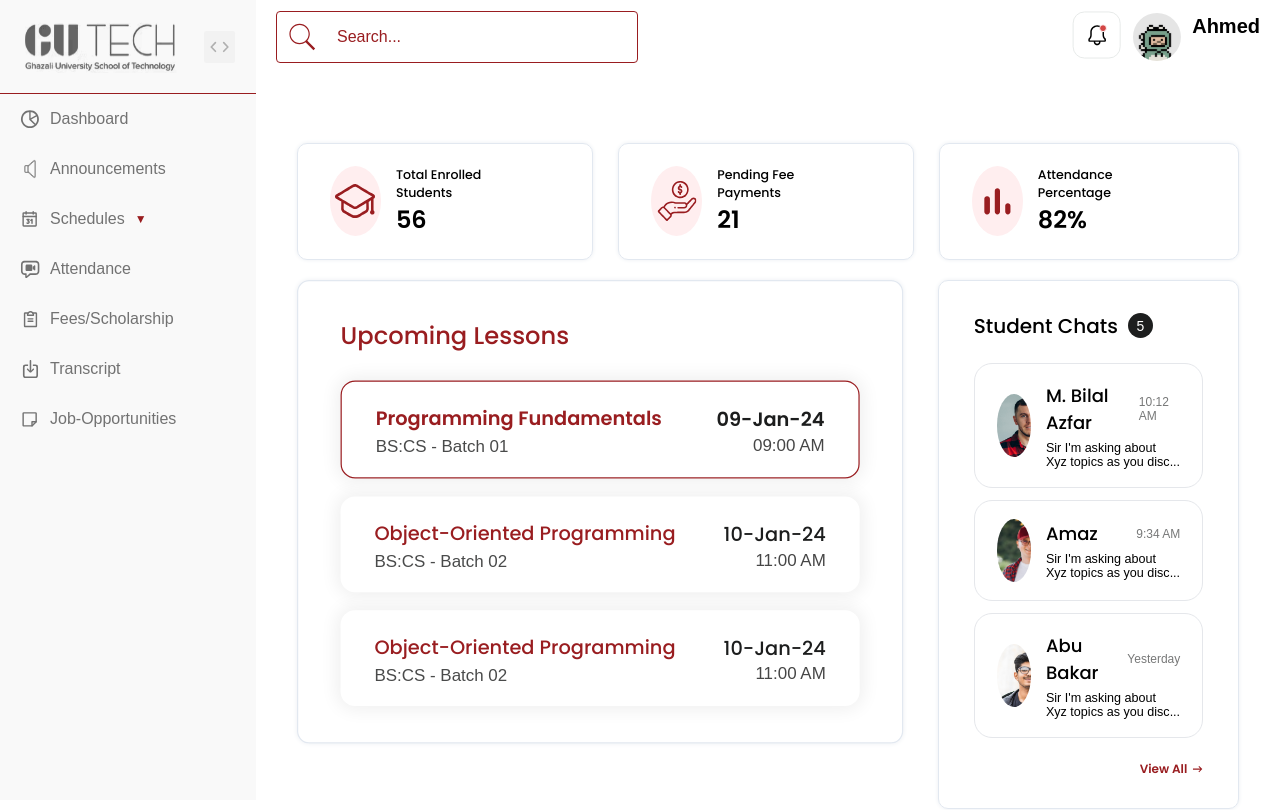
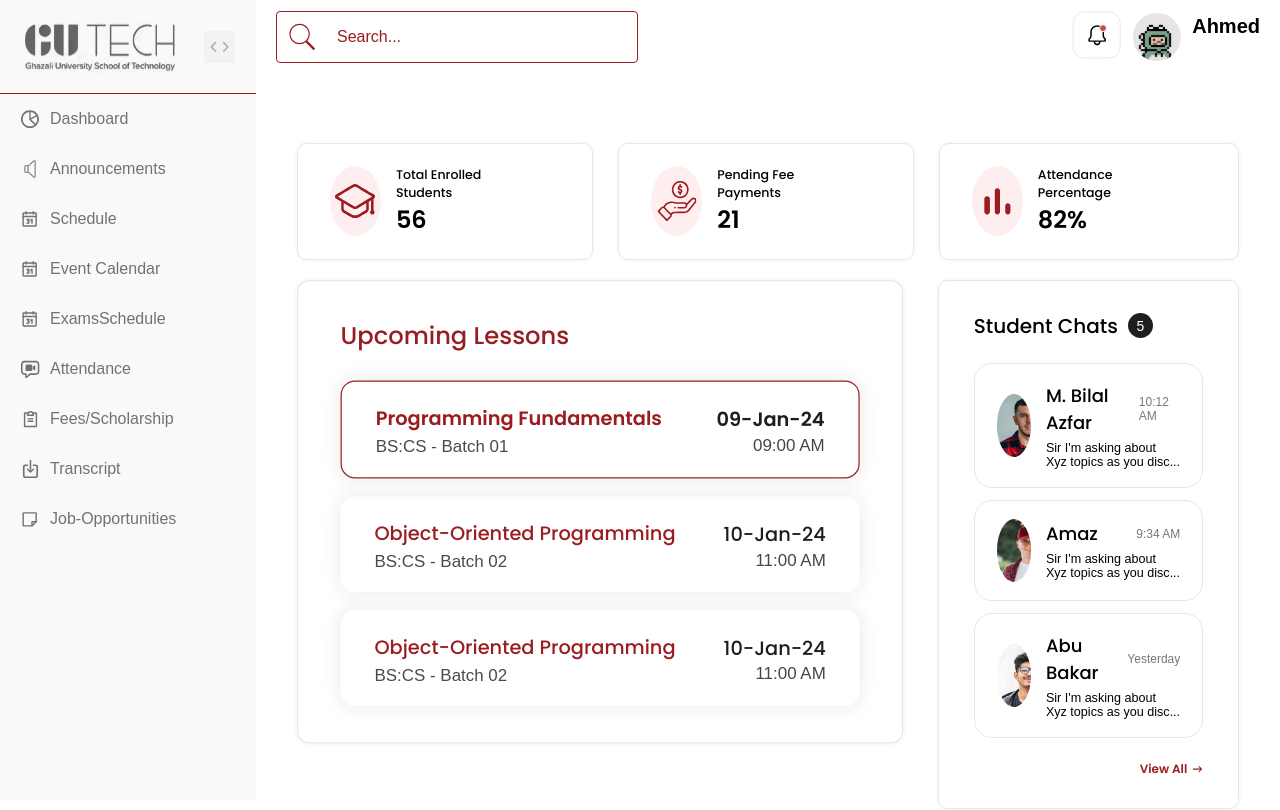
Before and after one commit to ZohaMobin/gutech-adminportal, a React (Create React App) app: page / in a window 1280 px wide. Shown: the top 810 px of the page. Built offline with nearby package versions, Linux system fonts and the light colour scheme.

Commit message:
minor changes

```diff
--- a/src/Pages/Sidebar/sidebar/index.js
+++ b/src/Pages/Sidebar/sidebar/index.js
@@ -110,32 +110,41 @@ const Sidebar = () => {
           </li>
         </Link>
 
-        <li className="moreOptions">
-          <div className="dropdown-toggle" onClick={toggleDropdown1}>
+
+        <Link to="/Class Schedule" className="sideBar-link">
+           <li>
              <img
                src="/calender-inactive.svg"
-              alt="Schedules Icon"
+               alt="Recordings Icon"
                className="icon"
              />
-            {!isCollapsed && "Schedules"}
-            <span className="dropdown-icon">
-              {isDropdown1Open ? "▲" : "▼"}
-            </span>
-          </div>
-          {isDropdown1Open && (
-            <ul className="dropdown-menu">
-              <Link to="/Class Schedule" className="sideBar-link">
-                <li>{!isCollapsed ? "Schedules" : "Schedule"}</li>
+             {!isCollapsed && "Schedule"}
+           </li>
          </Link>
+
+
+        <Link to="/calendar" className="sideBar-link">
+           <li>
+             <img
+               src="/calender-inactive.svg"
+               alt="Recordings Icon"
+               className="icon"
+             />
+             {!isCollapsed && "Event Calendar"}
+           </li>
+         </Link>
+
+
         <Link to="/Examschedule" className="sideBar-link">
-                <li>{!isCollapsed ? "ExamsSchedule" : "ExamsSch"}</li>
+           <li>
+             <img
+               src="/calender-inactive.svg"
+               alt="Recordings Icon"
+               className="icon"
+             />
+             {!isCollapsed && "ExamsSchedule"}
+           </li>
          </Link>
-              <Link to="/calendar" className="sideBar-link">
-                <li>{!isCollapsed ? "Event Calendar" : "Calendar"}</li>
-              </Link>
-            </ul>
-          )}
-        </li>
 
         <Link to="/Attendance" className="sideBar-link">
            <li>
```
Lines whose indentation alone changed are shown as unchanged.
